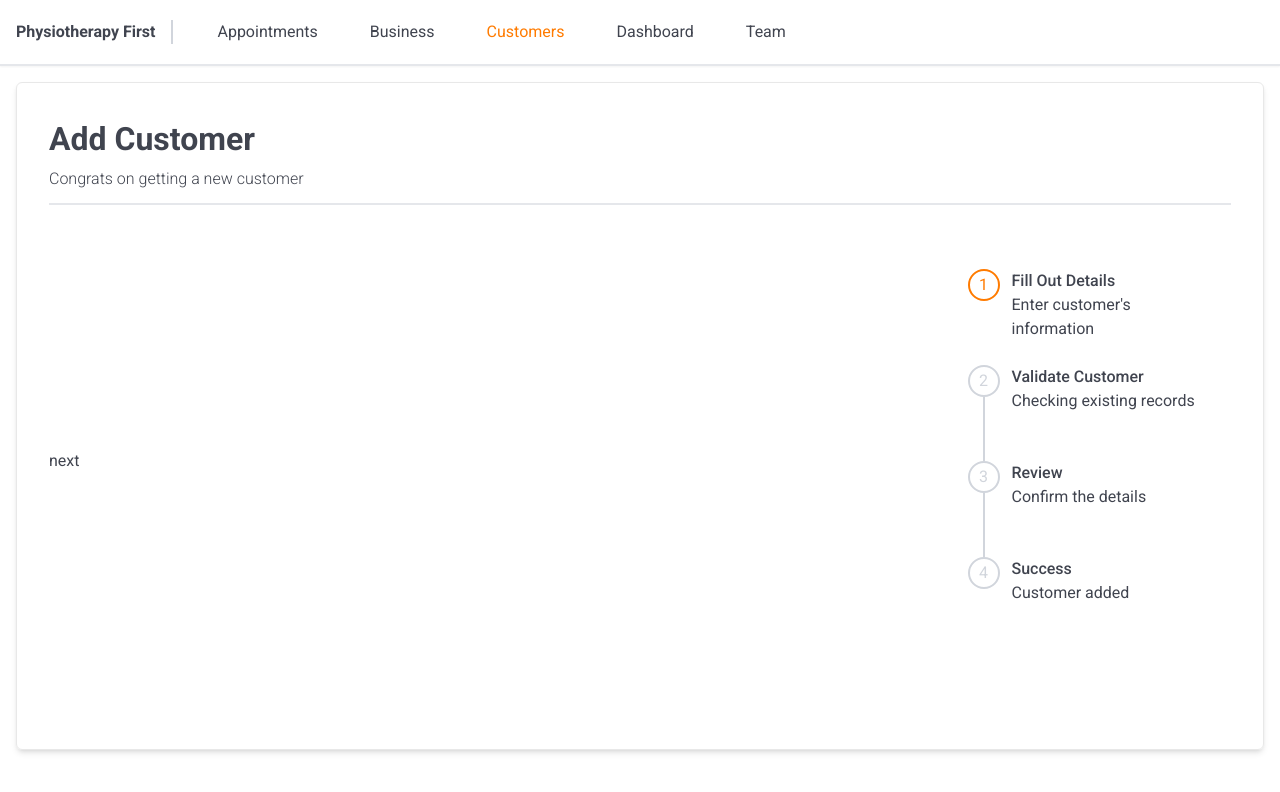
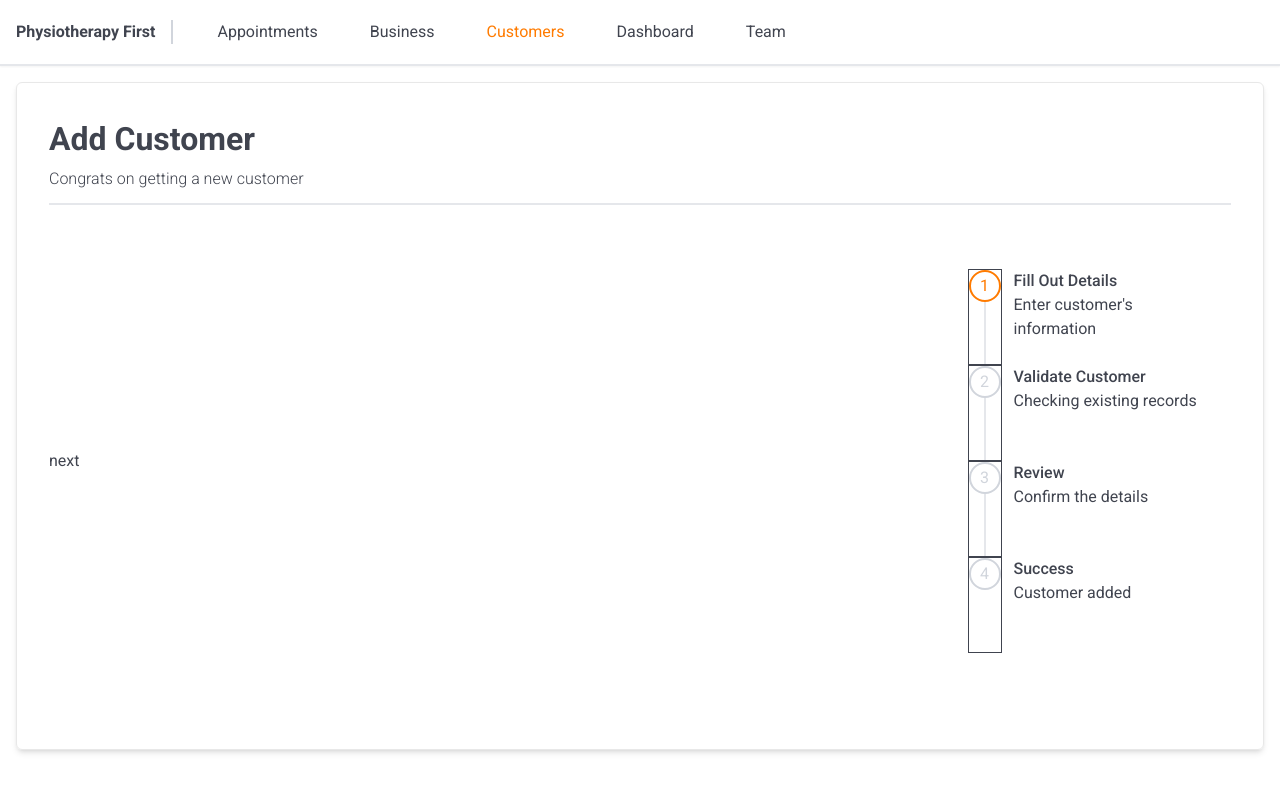
Before and after one commit to ammad-qureshi-dev/aptlytics-frontend, a Next.js app: page /customers/add-customer in a window 1280 px wide. Shown: the top 792 px of the page. Built offline with nearby package versions, Linux system fonts and the light colour scheme; some icons are missing.

Commit message:
feat: progress stepper init

```diff
--- a/src/components/navigation/StepNavigation.tsx
+++ b/src/components/navigation/StepNavigation.tsx
@@ -28,21 +28,24 @@ interface StepProp {
 }
 
 function Step({ step }: StepProp) {
+
+    if (step.step === undefined) {
+        return null;
+    }
+
+
     return (
         <div id="step" className="flex flex-row gap-3 h-48 lg:h-24 md:h-36 sm:h-48">
-            <div id="icon" className="flex flex-col">
+            <div id="icon" className="flex flex-col border">
+                {/* Circle + Top half of line */}
                 {
-                    step.isCompleted &&
-                    <div className="w-8 h-8 p-1 rounded-full text-white bg-[#FF7B00]">
-                        <DynamicIcon
-                            name="check"
-                            size={24} />
+                    step.isFirst && step.isCurrentStep &&
+                    <div className="w-8 h-8 p-1 rounded-full border-2 border-[#FF7B00] text-[#FF7B00] flex items-center justify-center">
+                        <span>{step.step}</span>
                     </div>
                 }
-
-                {/* Circle + Top half of line */}
                 {
-                    !step.isCompleted && step.isCurrentStep &&
+                    !step.isFirst && step.isCurrentStep &&
                     <div className="w-8 h-8 p-1 rounded-full border-2 border-[#FF7B00] text-[#FF7B00] flex items-center justify-center">
                         <span>{step.step}</span>
                     </div>
@@ -53,35 +56,70 @@ function Step({ step }: StepProp) {
                         <span>{step.step}</span>
                     </div>
                 }
-
+                {
+                    !step.isLast && step.isCurrentStep && step.isCompleted &&
+                    <div className="w-8 h-8 p-1 rounded-full border-2 border-gray-300 text-gray-300 flex items-center justify-center">
+                        <span>{step.step}</span>
+                    </div>
+                }
+                {
+                    step.isCompleted &&
+                    <div className="w-8 h-8 p-1 rounded-full text-white bg-[#FF7B00]">
+                        <DynamicIcon
+                            name="check"
+                            size={24} />
+                    </div>
+                }
 
                 {/* Vertical Line */}
+                {/* isCompleted, isCurrentStep, isFirst, isLast */}
+
                 {
-                    !step.isFirst && !step.isLast &&
+                    !step.step &&
                     <div id="center-line" className="border-l-1 border-l-white h-full ">
                         <div
                             id="left-half"
-                            className="border-0 w-4 border-r-2 border-r-gray-300 h-full"
+                            className="border-0 w-4 border-r-2 border-r-white h-full"
+                        >
+                        </div>
+                    </div>
+                }
+
+                {
+                    step.isCompleted &&
+                    <div id="center-line" className="border-l-1 border-l-white h-full ">
+                        <div
+                            id="left-half"
+                            className="border-0 w-4 border-r-2 border-r-[#FF7B00] h-full"
                         >
                         </div>
                     </div>
                 }
                 {
-                    !step.isLast && !step.isCurrentStep &&
+                    step.isCompleted && !step.isLast &&
                     <div id="center-line" className="border-l-1 border-l-white h-full ">
                         <div
                             id="left-half"
-                            className="border-0 w-4 border-r-2 border-r-gray-300 h-full"
+                            className="border-0 w-4 border-r-2 border-r-[#FF7B00] h-full"
                         >
                         </div>
                     </div>
                 }
                 {
-                    step.isLast &&
+                    !step.isCompleted && !step.isLast &&
+                    <div id="center-line" className="border-l-1 border-l-white h-full ">
+                        <div
+                            id="left-half"
+                            className="border-0 w-4 border-r-2 border-r-gray-200 h-full"
+                        >
+                        </div>
+                    </div>
+                }
+                {
+                    step.isCompleted && step.isLast &&
                     <div id="center-line" className="border-l-1 border-l-white h-full ">
                     </div>
                 }
-
             </div>
             <div className="flex flex-col">
                 <span className="font-medium">{step.title}</span>
```
